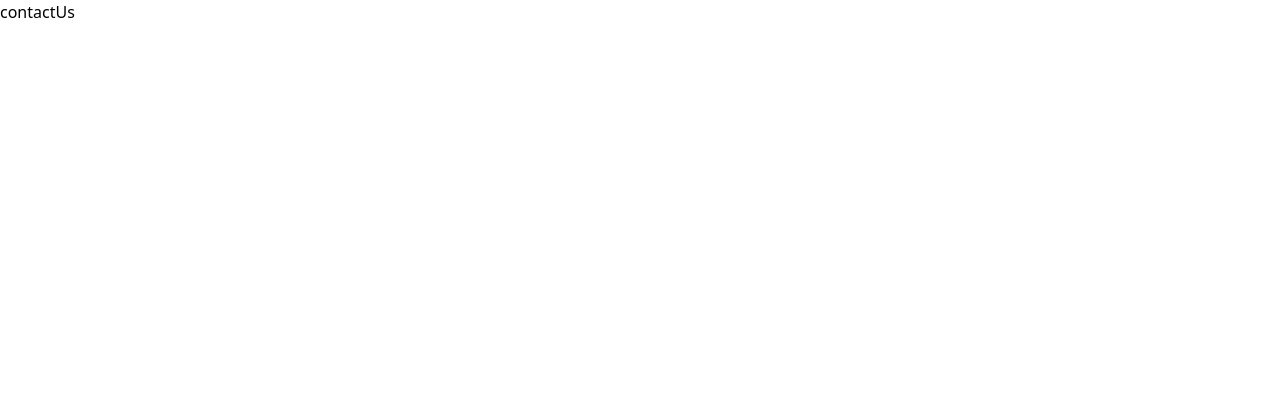
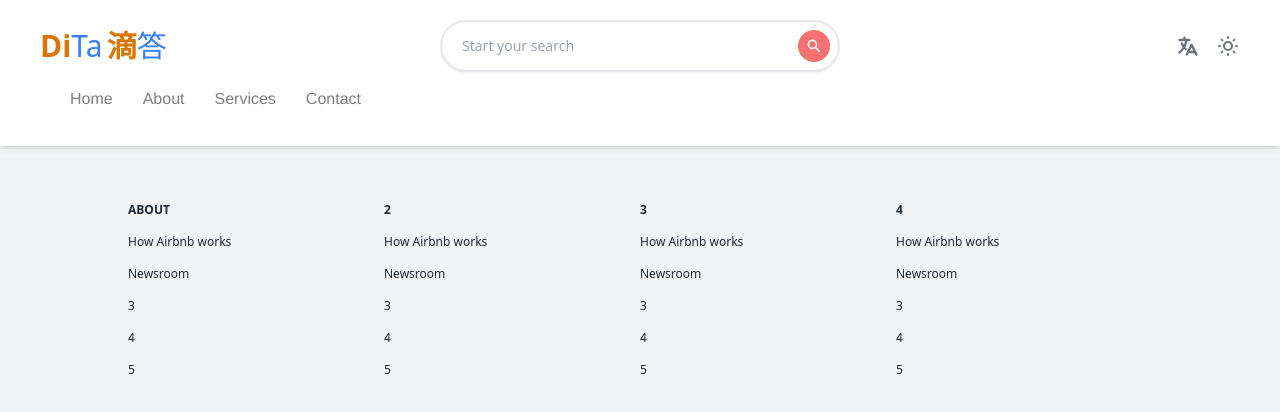
Before and after one commit to booth-algo/DiTa, a Next.js app in the folder dita/: page /contactUs in a window 1280 px wide. Shown: the top 412 px of the page. Built offline with nearby package versions, Linux system fonts and the light colour scheme.

Commit message:
nothing special - temporarily uncommented the search bar

```diff
--- a/dita/components/Header.tsx
+++ b/dita/components/Header.tsx
@@ -65,13 +65,13 @@ function Header() {
             </div>
 
             {/* middle */}
-            {/* <div className="flex items-center md:border-2 rounded-full py-2 md:shadow-sm">
+            <div className="flex items-center md:border-2 rounded-full py-2 md:shadow-sm">
                 <input
                 value={searchInput}
                 onChange={(e) => setSearchInput(e.target.value)}
                 className="flex-grow pl-5 bg-transparent outline-none text-sm text-gray-600 placeholder-gray-400" type="text" placeholder="Start your search"/>
                 <SearchIcon className="hidden md:inline-flex h-8 bg-red-400 text-white rounded-full p-2 cursor-pointer md:mx-2" />
-            </div> */}
+            </div>
 
             {/* right */}
             <div className="flex items-center space-x-4 justify-end text-gray-500">
--- a/dita/pages/contactUs.tsx
+++ b/dita/pages/contactUs.tsx
@@ -1,8 +1,16 @@
 import React from 'react'
+import Footer from '../components/Footer';
+import Header from '../components/Header';
 
 function contactUs() {
   return (
-    <div>contactUs</div>
+    <div>
+      <Header />
+
+
+
+      <Footer />
+    </div>
   )
 }
 
--- a/dita/pages/services.tsx
+++ b/dita/pages/services.tsx
@@ -1,8 +1,17 @@
 import React from 'react'
+import Footer from '../components/Footer';
+import Header from '../components/Header';
 
 function services() {
   return (
-    <div>services</div>
+    <div>
+      <Header />
+
+
+      services
+
+      <Footer />
+      </div>
   )
 }
 
```
Also changed, not shown: dita/pages/index.tsx (+9 -0 lines).
